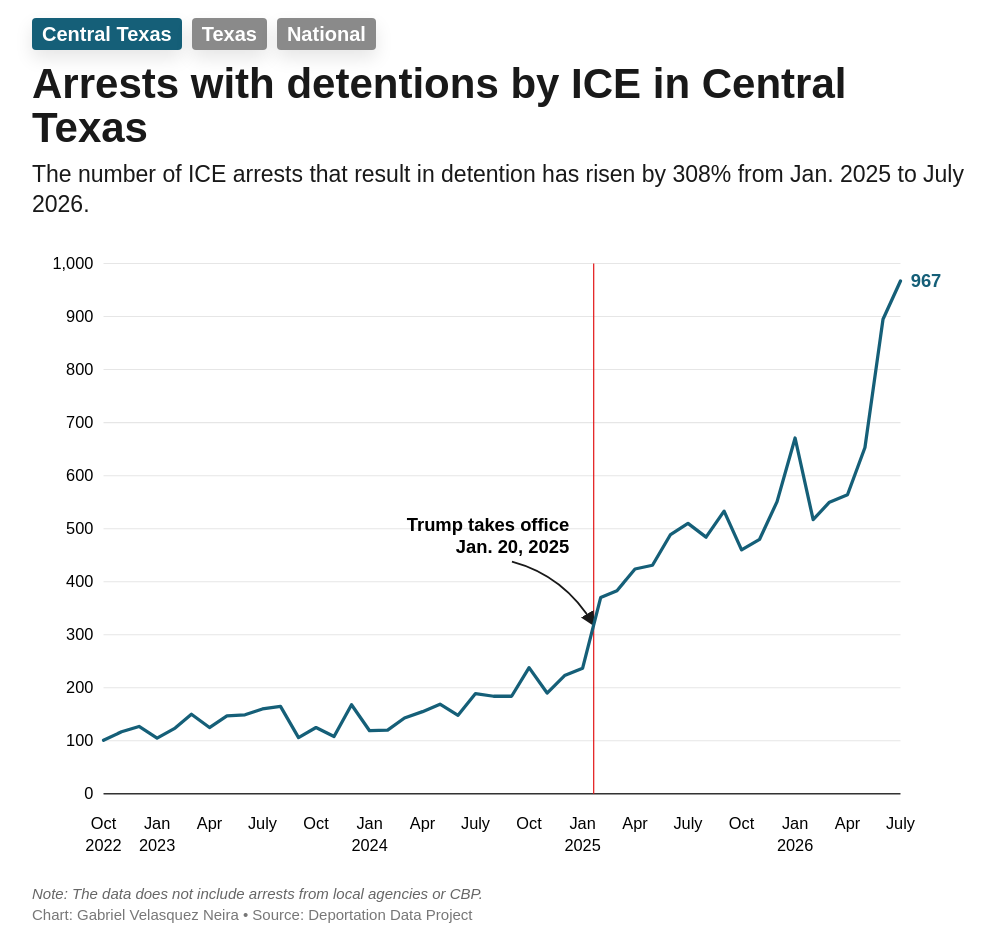
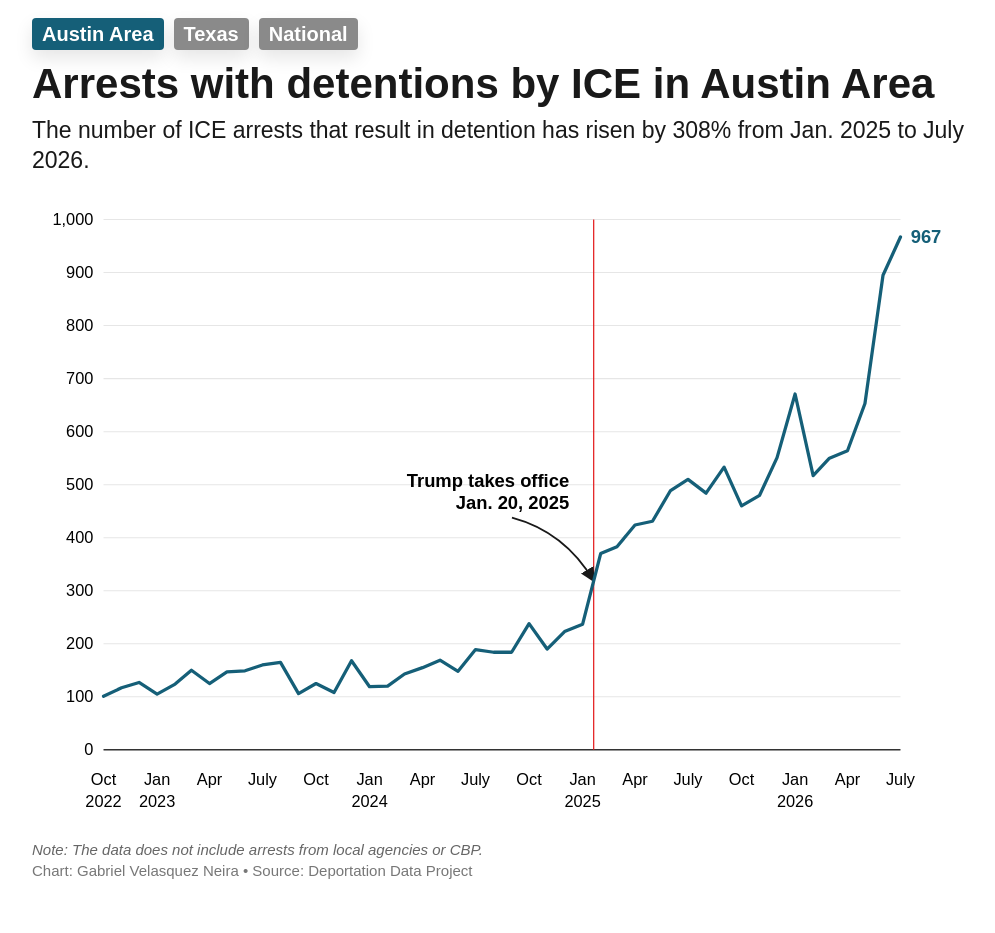
Before and after one commit to gabrielkutnews/ice-arrests-austin-area, a plain HTML site: page index.html in a window 1280 px wide. Shown: the whole page, without its empty margins (138-1133 px from the left). After the commit the page ends 889 px from the top, so only its background shows below. Drawn offline with Linux system fonts and the light colour scheme.

Commit message:
Change 'Central Texas' to 'Austin Area' in index.html

```diff
--- a/index.html
+++ b/index.html
@@ -146,7 +146,7 @@
 <body>
 <div class="ice-chart">
   <div class="tabs" role="tablist" aria-label="Geography">
-    <button class="tab-button" data-scope="Central Texas" aria-selected="true">Central Texas</button>
+    <button class="tab-button" data-scope="Austin Area" aria-selected="true">Austin Area</button>
     <button class="tab-button" data-scope="Texas" aria-selected="false">Texas</button>
     <button class="tab-button" data-scope="National" aria-selected="false">National</button>
   </div>
@@ -158,7 +158,7 @@
 </div>
 <script id="chart-data" type="application/json">[
   {
-    "geography": "Central Texas",
+    "geography": "Austin Area",
     "first_value": 237,
     "last_value": 967,
     "pct_change": 308.0169,
@@ -743,7 +743,7 @@
   const monthNames = ["Jan.", "Feb.", "March", "April", "May", "June", "July", "Aug.", "Sept.", "Oct.", "Nov.", "Dec."];
   const shortMonths = ["Jan", "Feb", "March", "Apr", "May", "June", "July", "Aug", "Sept", "Oct", "Nov", "Dec"];
   const colorByScope = {
-    "Central Texas": "#155f78",
+    "Austin Area": "#155f78",
     "Texas": "#d9701d",
     "National": "#555555"
   };
@@ -1050,7 +1050,7 @@
     });
   });
 
-  draw("Central Texas");
+  draw("Austin Area");
 })();
 </script>
 </body>
```
